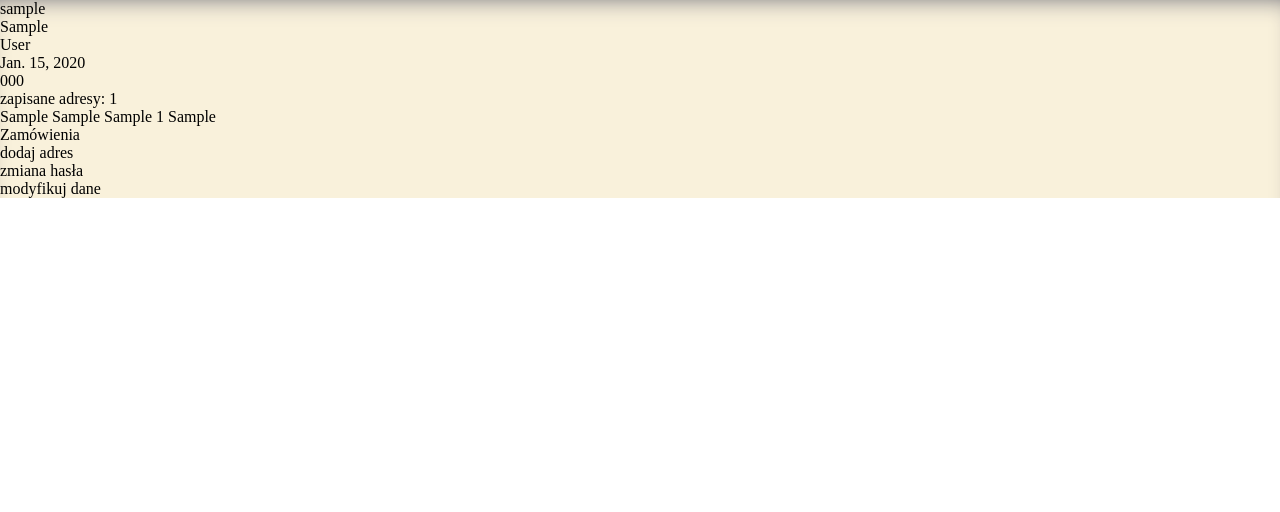
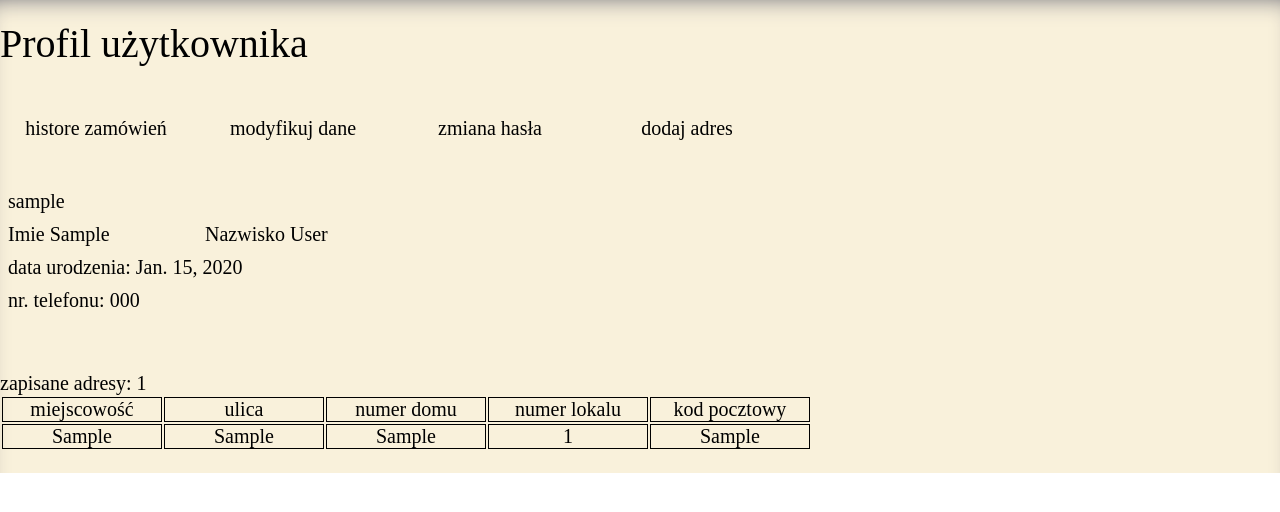
Before and after one commit to marycin/projektionagit, a Django app: page /sklep/user_site/ in a window 1280 px wide. Shown: the part 102-614 px from the top of the page. Run offline with Django 4.2, Linux system fonts and the light colour scheme; a user stored in the database is signed in; tables that the repository leaves empty hold one stand-in row (values such as "Sample post"); parts of the project's set-up code (start-up, migrations or seed data) failed here and were passed over; some libraries are stand-ins or nearby versions.

Commit message:
troche html i cssa

```diff
--- a/sklep/static/sklep/base/base.css
+++ b/sklep/static/sklep/base/base.css
@@ -345,3 +345,80 @@
         grid-template-columns: repeat(4, 1fr);
     }
 }
+
+
+
+
+.horizontal-list{
+    list-style: none;
+}
+
+.horizontal-list li{
+    display: inline-block;
+    padding: 0 0.5rem;
+    min-width: 12rem;
+    text-align: center;
+}
+.horizontal-list li:not(:last-child){
+    border-right: 1 px solid black;
+}
+
+div.prof-uz{
+    font-size: 40px;
+    padding-top: 20px;
+    padding-bottom: 20px;
+}
+
+div.prof-uz-menu{
+    font-size: 20px;
+    padding-top: 20px;
+    padding-bottom: 20px;
+    margin-top:10px;
+    margin-bottom: 10px;
+
+}
+
+ul.horizontal-list{
+    list-style: none;
+}
+
+ul.horizontal-list li{
+    display: inline-block;
+    padding: 0 0.5rem;
+    min-width: 12rem;
+    text-align: center;
+}
+ul.horizontal-list li:not(:last-child){
+    border-right: 1 px solid black;
+}
+table.user-adres td {
+    border: 1px solid black;
+    text-align: center;
+    min-width: 10rem;
+}
+
+ul.user-dat{
+    list-style: none;
+}
+
+ul.user-dat li{
+    padding: 0 0.5rem;
+    min-width: 12rem;
+    text-align: left;
+    margin-bottom: 10px;
+}
+ul.user-dat li.linia{
+    display: inline-block;
+    padding: 0 0.5rem;
+    min-width: 12rem;
+    text-align: left;
+}
+
+div.prof-uz-dane{
+    font-size: 20px;
+    padding-top: 20px;
+    padding-bottom: 20px;
+    margin-top:10px;
+    margin-bottom: 10px;
+
+}
--- a/sklep/templates/sklep/user/user_view.html
+++ b/sklep/templates/sklep/user/user_view.html
@@ -1,25 +1,53 @@
 {% extends 'sklep/base/base.html' %}
+{%load static%}
 
 {% block content %}
-    <p>{{user.username}}</p>
-    <p>{{user.first_name}}</p>
-    <p>{{user.last_name}}</p>
-    <p>{{data_ur}}</p>
-    <p>{{telefon}}</p>
+    <div class="prof-uz">
+        <p>Profil użytkownika</p>
+    </div>
+
+    <div class="prof-uz-menu">
+        <ul class="horizontal-list">
+            <li><a class ='user-buttons' href="{% url 'sklep:orders_view' %}">histore zamówień</a></li>
+            <li><a class ='user-buttons' href="{% url 'sklep:user_dat_mod' %}">modyfikuj dane</a></li>
+            <li><a class ='user-buttons' href="{% url 'sklep:user_profile' %}">zmiana hasła</a></li>
+            <li><a class ='user-buttons' href="{% url 'sklep:add_adres' %}">dodaj adres</a></li>
+        </ul>
+    </div>
+
+    <div class="prof-uz-dane">
+        <ul class="user-dat">
+            <li>{{user.username}}</li>
+            <li class="linia">Imie {{user.first_name}}</li>
+            <li class="linia"> Nazwisko {{user.last_name}}</li>
+
+            <li>data urodzenia: {{data_ur}}</li>
+            <li>nr. telefonu: {{telefon}}</li>
+        </ul>
+    </div>
+
+    <div class="prof-uz-menu">
         <p>zapisane adresy: {{adres_size}}</p>
+        <table class="user-adres">
+            <tr>
+                <td> miejscowość</td><td>ulica</td><td>numer domu</td><td>numer lokalu</td><td>kod pocztowy</td>
+            </tr>
             {%for adres in adresy%}
-        <p><a class ='user-buttons' href="{% url "sklep:adres_mod" adres.id %}">
-            {{adres.miejscowosc}}
-            {{adres.ulica}}
-            {{adres.numer_domu}}
+                <tr>
+
+                   <td><a class ='user-buttons' href="{% url "sklep:adres_mod" adres.id %}"> {{adres.miejscowosc}} </a></td>
+                    <td>{{adres.ulica}}</td>
+                    <td>{{adres.numer_domu}} </td>
+                    <td>
                         {%if adres.numer_lokalu != None%}
                             {{adres.numer_lokalu}}
                         {%endif%}
-            {{adres.kod_pocztowy}}
-        </a></p>
+                    </td>
+                    <td>{{adres.kod_pocztowy}}</td>
+                <tr>
             {%endfor%}
-    <p><a class ='user-buttons' href="{% url 'sklep:orders_view' %}">Zamówienia</a></p>
-    <p><a class ='user-buttons' href="{% url 'sklep:add_adres' %}">dodaj adres</a></p>
-    <p><a class ='user-buttons' href="{% url 'sklep:user_profile' %}">zmiana hasła</a></p>
-    <p><a class ='user-buttons' href="{% url 'sklep:user_dat_mod' %}">modyfikuj dane</a></p>
+        <table>
+
+    </div>
+
 {%endblock%}
```
Lines whose indentation alone changed are shown as unchanged.
